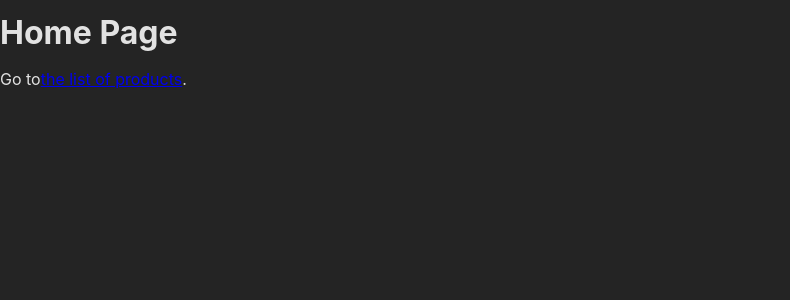
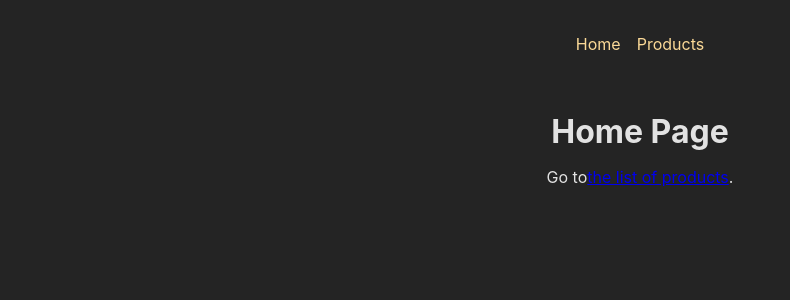
Before and after one commit to HakantktDev/react-router, a React (Create React App) app: page / in a window 1280 px wide. Shown: the top 300 px of the page, without its empty margins (0-790 px from the left). Built offline with nearby package versions, Linux system fonts and the light colour scheme.

Commit message:
layouts-and-nested-routes

```diff
--- /dev/null
+++ b/src/components/MainNavigation.js
@@ -0,0 +1,21 @@
+import { Link } from 'react-router-dom';
+import classes from './MainNavigation.module.css';
+
+const MainNavigation = () => {
+  return (
+    <header className={classes.header}>
+      <nav>
+        <ul className={classes.list}>
+          <li>
+            <Link to="/">Home</Link>
+          </li>
+          <li>
+            <Link to="/products">Products</Link>
+          </li>
+        </ul>
+      </nav>
+    </header>
+  );
+};
+
+export default MainNavigation;
--- /dev/null
+++ b/src/components/MainNavigation.module.css
@@ -0,0 +1,23 @@
+.header {
+  max-width: 60rem;
+  margin: auto;
+  padding: 2rem;
+  display: flex;
+  justify-content: center;
+}
+
+.list {
+  display: flex;
+  gap: 1rem;
+}
+
+.list a {
+  text-decoration: none;
+  color: var(--color-primary-400);
+}
+
+.list a:hover,
+.list a.active {
+  color: var(--color-primary-800);
+  text-decoration: underline;
+}
--- /dev/null
+++ b/src/pages/Root.js
@@ -0,0 +1,16 @@
+import { Outlet } from 'react-router-dom';
+import MainNavigation from '../components/MainNavigation';
+import classes from './Root.module.css';
+
+const RootLayout = () => {
+  return (
+    <>
+      <MainNavigation />
+      <main className={classes.content}>
+        <Outlet />
+      </main>
+    </>
+  );
+};
+
+export default RootLayout;
--- /dev/null
+++ b/src/pages/Root.module.css
@@ -0,0 +1,4 @@
+.content {
+  margin: 2rem auto;
+  text-align: center;
+}
```
Also changed, not shown: src/App.js (+13 -6 lines).
